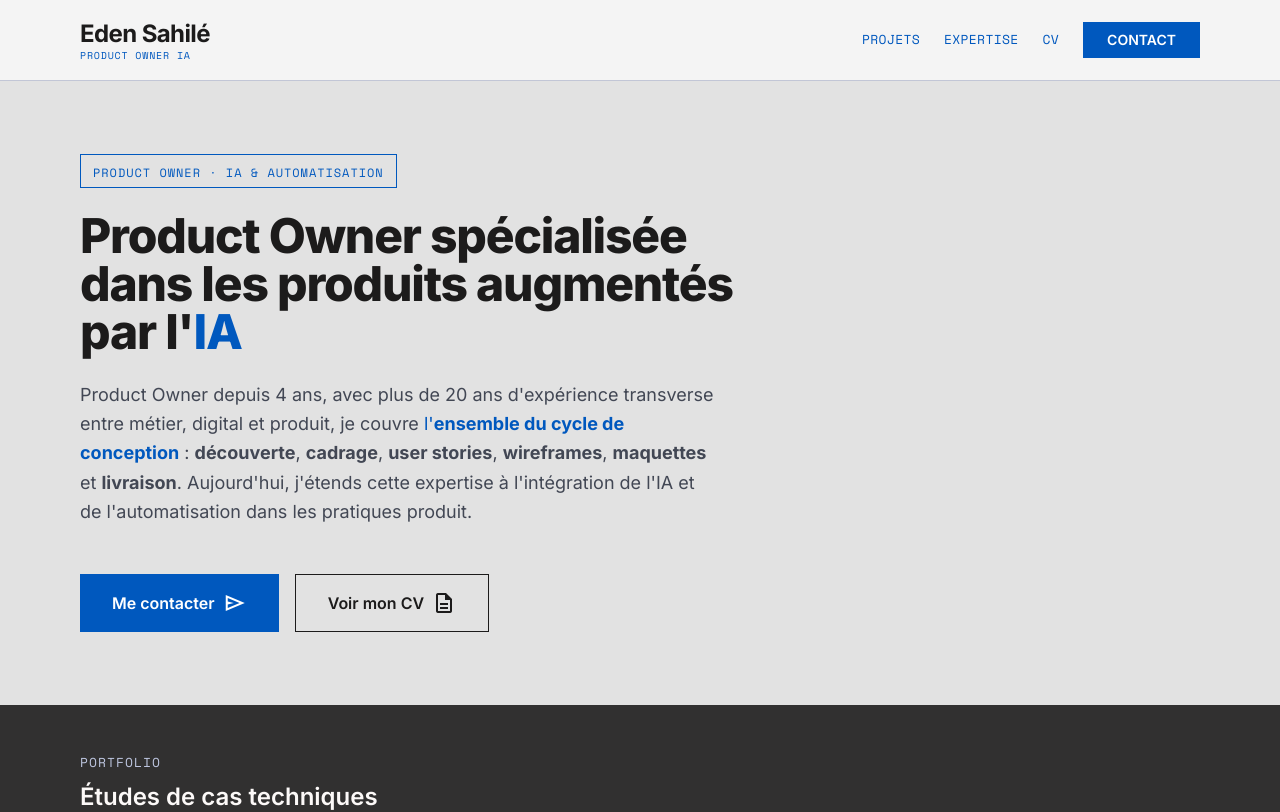
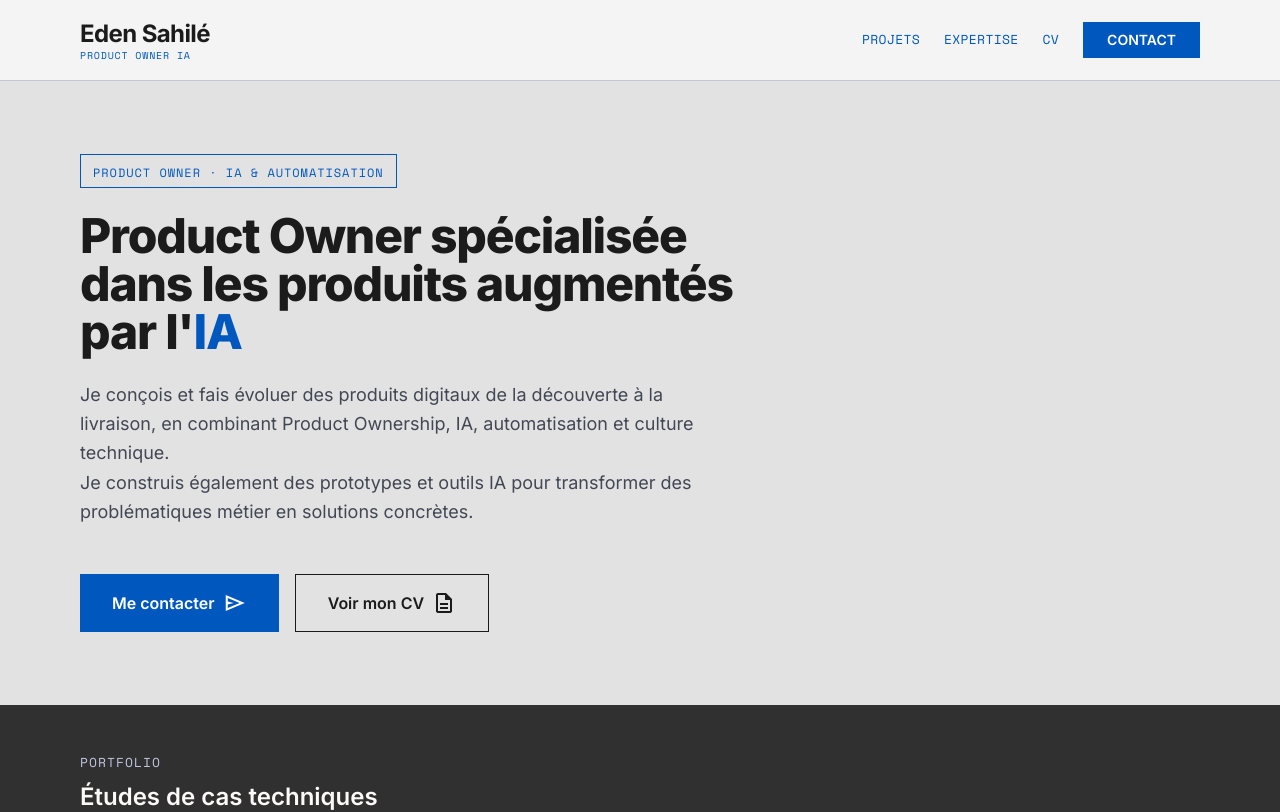
Before and after one commit to EdenSahile/eden-sahile-portfolio, a Next.js app: page / in a window 1280 px wide. Shown: the top 812 px of the page. Built offline with nearby package versions, Linux system fonts and the light colour scheme.

Commit message:
content: rewrite hero subtitle to emphasize product ownership + AI prototyping

```diff
--- a/app/page.jsx
+++ b/app/page.jsx
@@ -122,11 +122,11 @@ export default function Home() {
                 Product Owner spécialisée dans les produits augmentés par l&apos;<span className="text-accent">IA</span>
               </h1>
               <p className="text-lg leading-relaxed text-muted mb-12 max-w-[640px]">
-                Product Owner depuis 4 ans, avec plus de 20 ans d&apos;expérience transverse entre métier, digital et
-                produit, je couvre <span className="text-accent">l&apos;<b>ensemble du cycle de conception</b></span> :{' '}
-                <b>découverte</b>, <b>cadrage</b>, <b>user stories</b>, <b>wireframes</b>, <b>maquettes</b> et{' '}
-                <b>livraison</b>. Aujourd&apos;hui, j&apos;étends cette expertise à l&apos;intégration de l&apos;IA et de
-                l&apos;automatisation dans les pratiques produit.
+                Je conçois et fais évoluer des produits digitaux de la découverte à la livraison, en combinant
+                Product Ownership, IA, automatisation et culture technique.
+                <br />
+                Je construis également des prototypes et outils IA pour transformer des problématiques métier en
+                solutions concrètes.
               </p>
               <div className="flex flex-wrap gap-4">
                 <a
```
